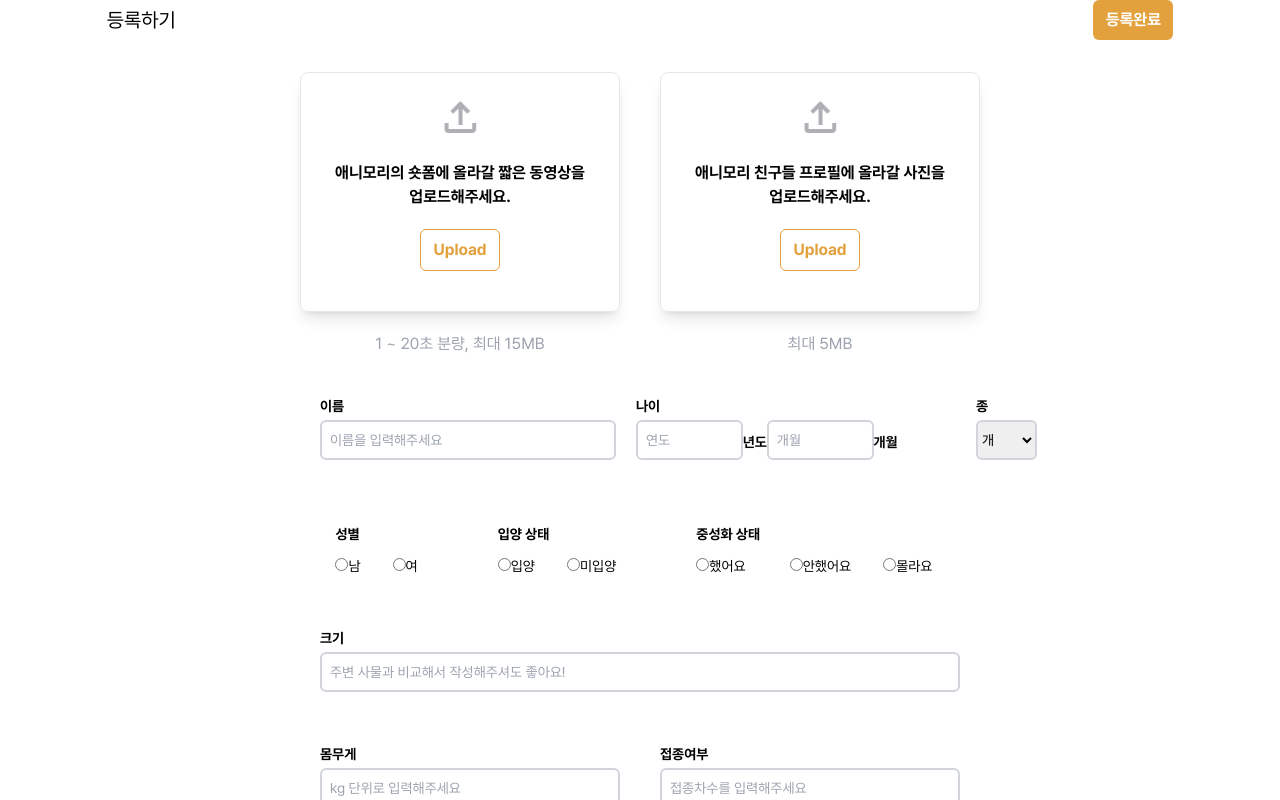
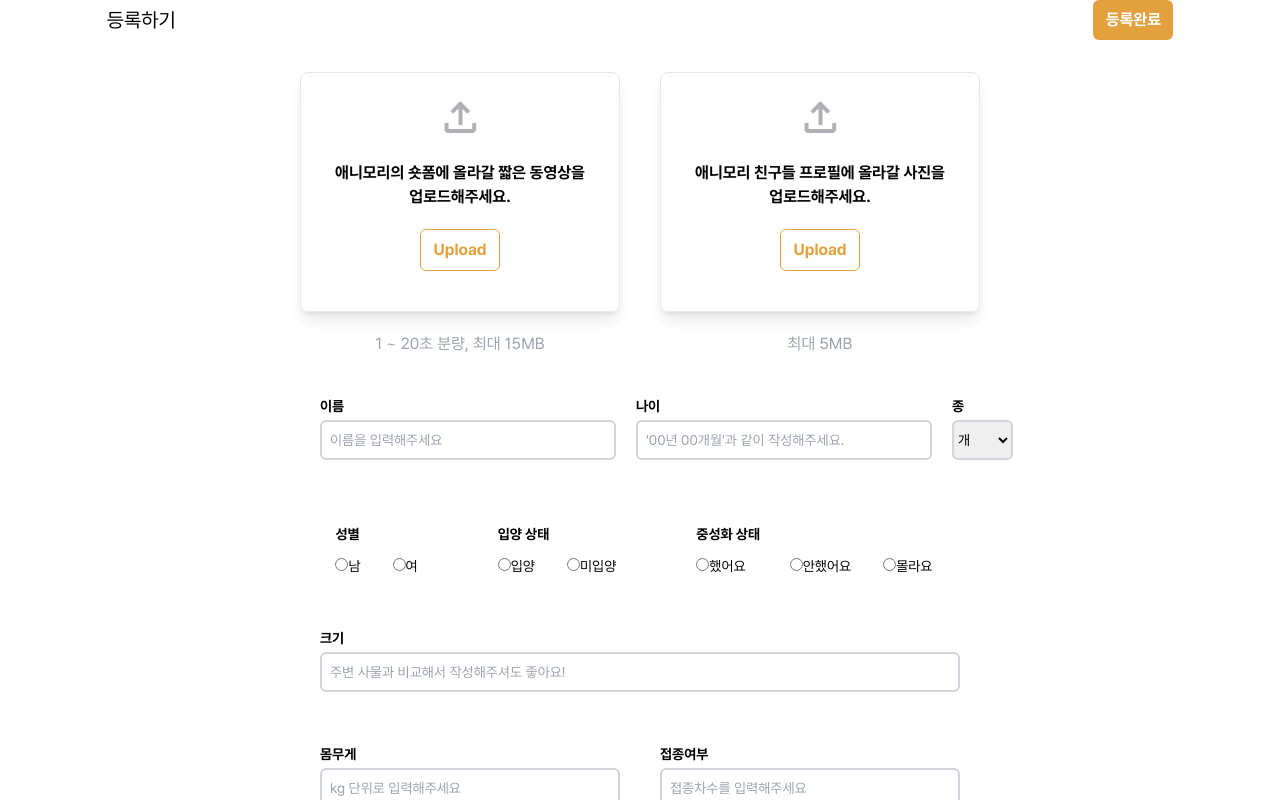
Before and after one commit to Step3-kakao-tech-campus/Team16_FE, a React (Create React App) app: page /register in a window 1280 px wide. Shown: the top 800 px of the page. Built offline with nearby package versions, Linux system fonts and the light colour scheme.

Commit message:
feat: age input박스 통일

```diff
--- a/src/components/organisms/VMRegisterForm.tsx
+++ b/src/components/organisms/VMRegisterForm.tsx
@@ -24,36 +24,16 @@ const MRegisterForm = ({ handleChange }: RegisterProps) => {
             />
           </div>
           <div className="flex w-2/4 whitespace-nowrap">
-            <div className=" w-2/6">
             <InputGroup
-                id="year"
+              id="age"
               name="나이"
-                type="number"
-                placeholder="연도"
+              type="text"
+              placeholder="'00년 00개월'과 같이 작성해주세요."
               onChange={(e) => {
                 handleChange(e);
               }}
               autocomplete="age"
             />
-            </div>
-            <text className="flex h-14 items-end font-semibold whitespace-nowrap">
-              년도
-            </text>
-            <div className=" w-2/6">
-              <InputGroup
-                id="month"
-                name="ㅤ"
-                type="number"
-                placeholder="개월"
-                onChange={(e) => {
-                  handleChange(e);
-                }}
-                autocomplete="age"
-              />
-            </div>
-            <text className="flex h-14 items-end font-semibold whitespace-nowrap">
-              개월
-            </text>
           </div>
           <SelectBox />
         </div>
```
Lines whose indentation alone changed are shown as unchanged.
